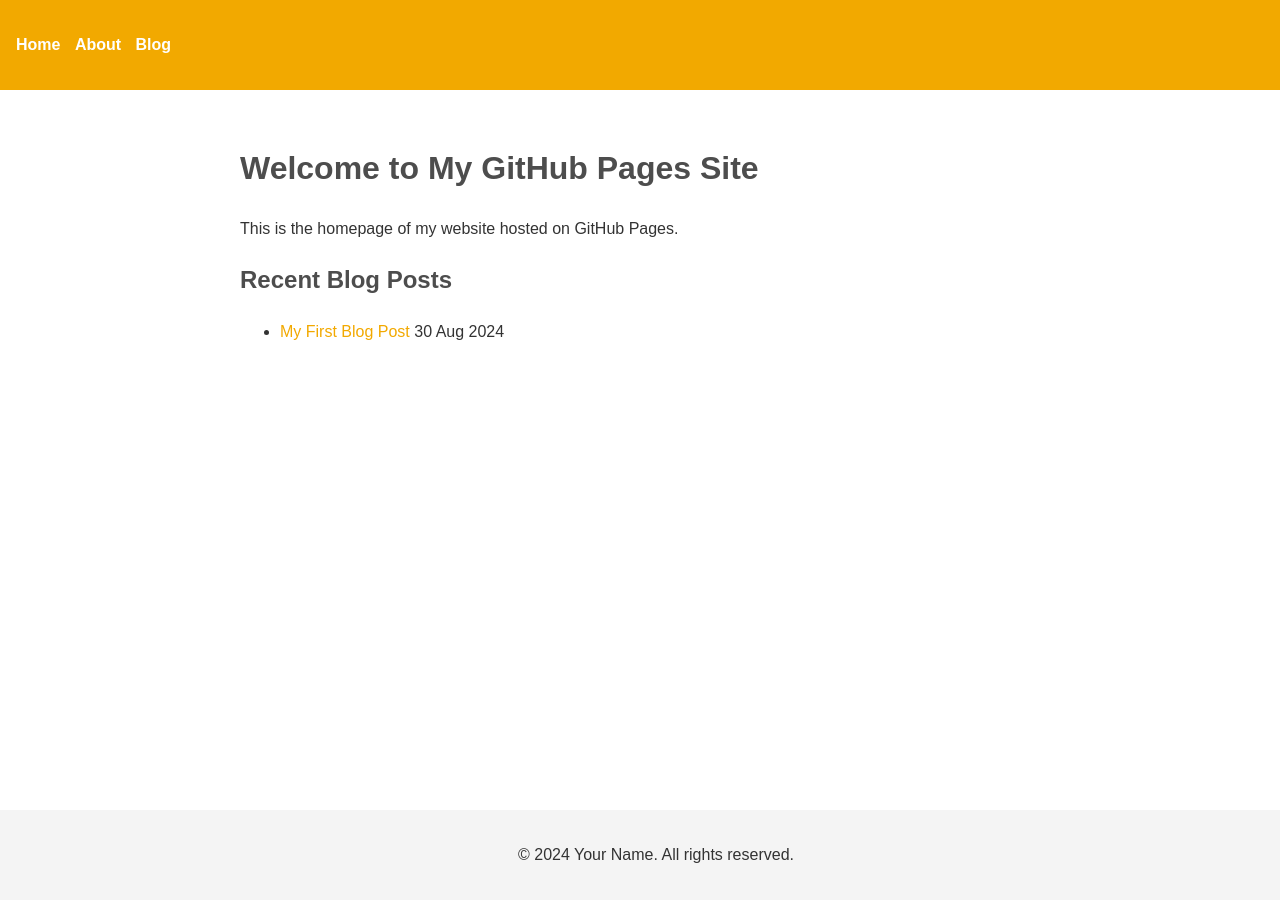
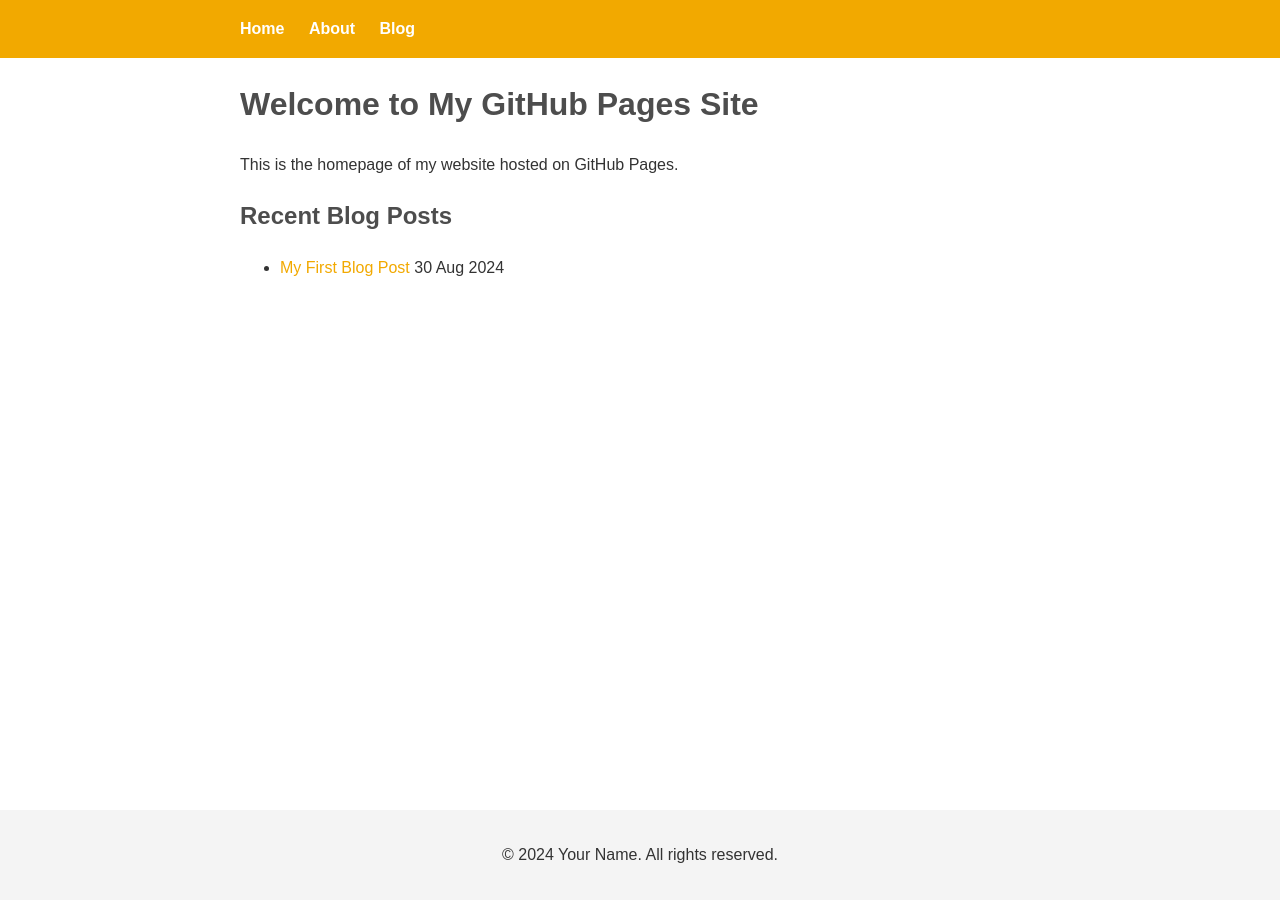
Before and after one commit to ldnbtc/ldnbtc.github.io, a Jekyll site: the page built from docs/index.html, in a window 1280 px wide. Built offline with Jekyll 4.4.1, drawn with Linux system fonts in a browser that asks for light colours; the list of posts is cut into pages by our own code.

Commit message:
Update styles.css

```diff
--- a/docs/assets/styles/styles.css
+++ b/docs/assets/styles/styles.css
@@ -6,20 +6,27 @@ body {
     color: #333;
 }
 
+.container {
+    max-width: 800px;
+    margin: 0 auto;
+    padding: 0 20px;
+}
+
 header {
     background-color: #f2a900; /* Bitcoin orange */
-    padding: 1rem;
+    padding: 1rem 0;
     color: white;
 }
 
 nav ul {
     list-style-type: none;
     padding: 0;
+    margin: 0;
 }
 
 nav ul li {
     display: inline;
-    margin-right: 10px;
+    margin-right: 20px;
 }
 
 nav ul li a {
@@ -33,9 +40,7 @@ nav ul li a:hover {
 }
 
 main {
-    padding: 2rem;
-    max-width: 800px;
-    margin: 0 auto;
+    padding: 2rem 0;
 }
 
 a {
@@ -50,7 +55,7 @@ a:hover {
 footer {
     background-color: #f4f4f4;
     text-align: center;
-    padding: 1rem;
+    padding: 1rem 0;
     position: absolute;
     bottom: 0;
     width: 100%;
@@ -60,7 +65,6 @@ h1, h2, h3 {
     color: #4d4d4d;
 }
 
-/* Style for blog post excerpts */
 .post-excerpt {
     border-bottom: 1px solid #eee;
     padding-bottom: 1rem;
```
